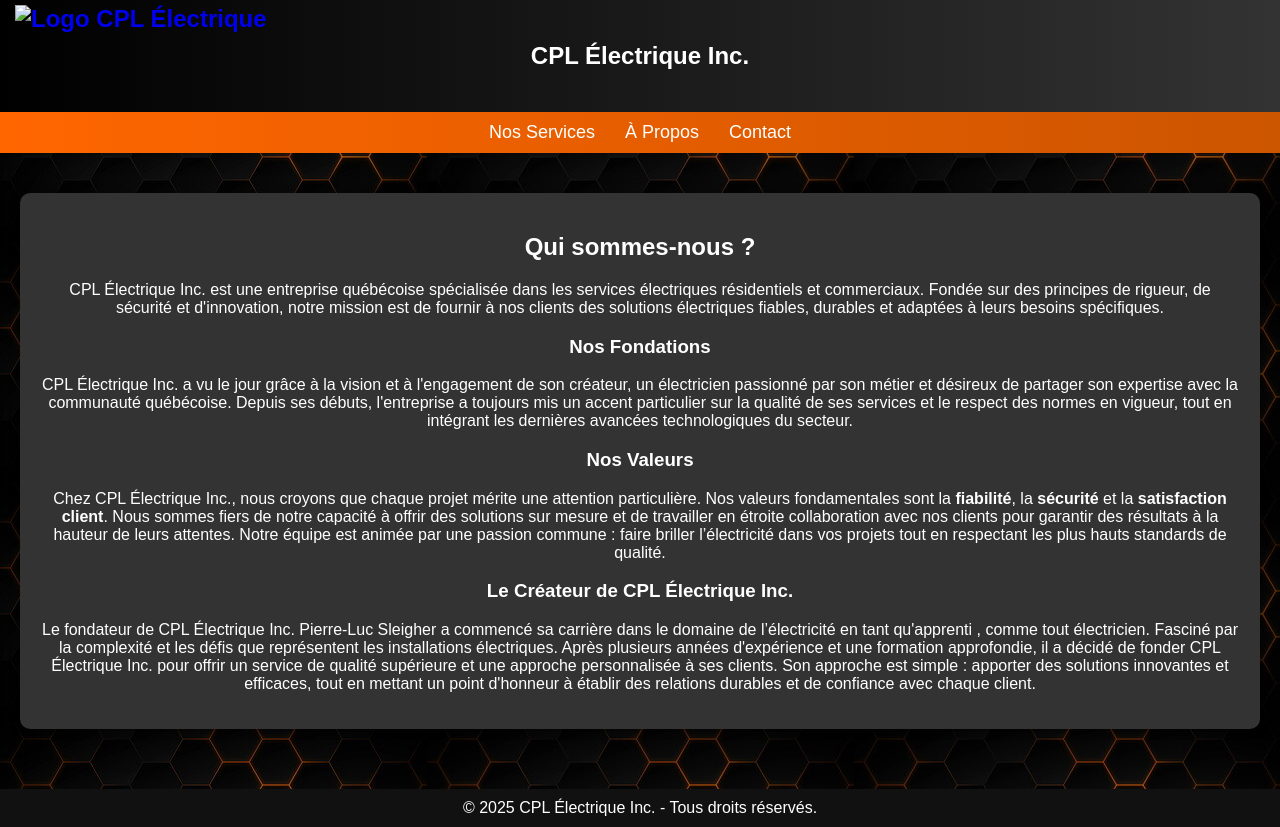
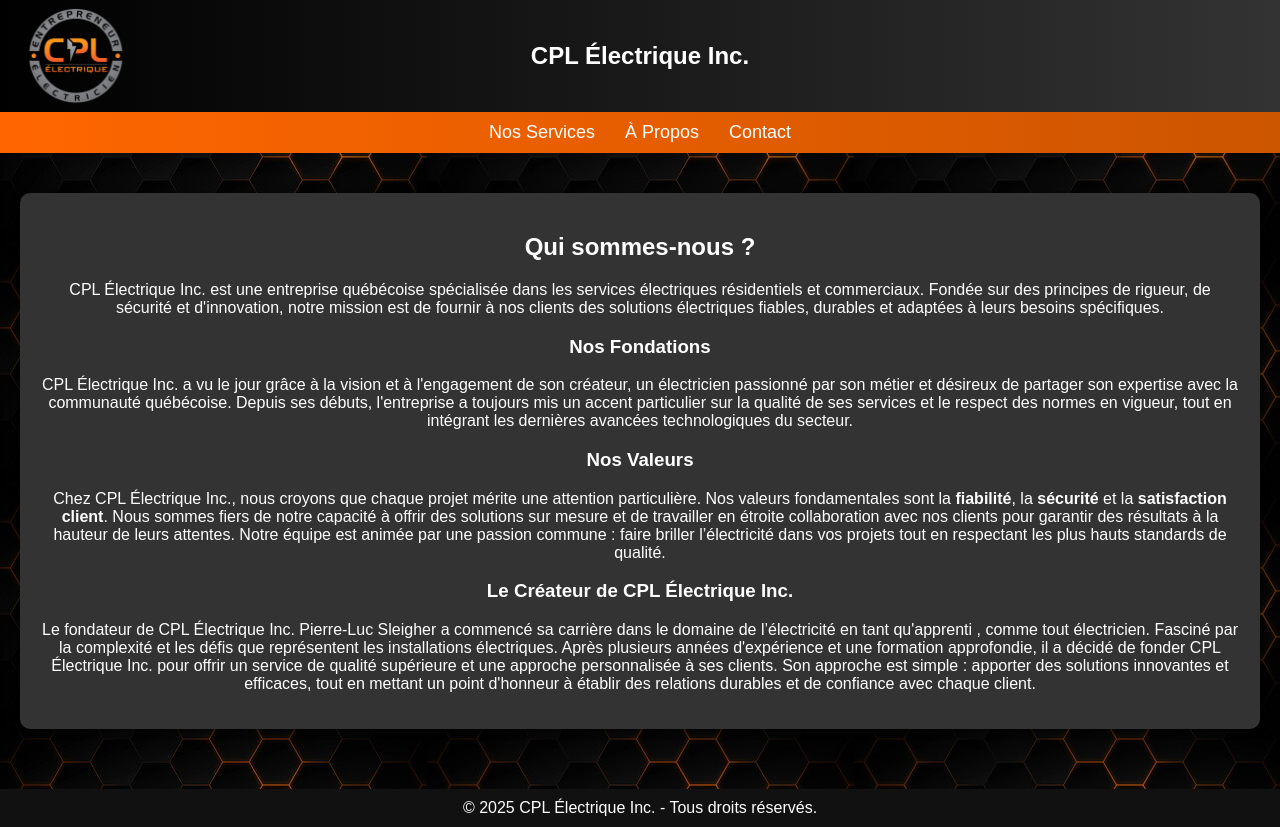
Before and after one commit to TheWhiteNakk/electriquecpl, a plain HTML site: page apropos.html in a window 1280 px wide. Drawn offline with Linux system fonts and the light colour scheme.

Commit message:
Update apropos.html

```diff
--- a/apropos.html
+++ b/apropos.html
@@ -93,7 +93,7 @@ cursor: pointer; /* Add cursor pointer to indicate it's clickable */
 <body>
     <header>
 <a href="siteinternetcpl.html">
-        <img src="logo cpl.png" alt="Logo CPL Électrique" class="logo">
+        <img src="logocpl.png" alt="Logo CPL Électrique" class="logo">
 </a>
         CPL Électrique Inc.
     </header>
```
